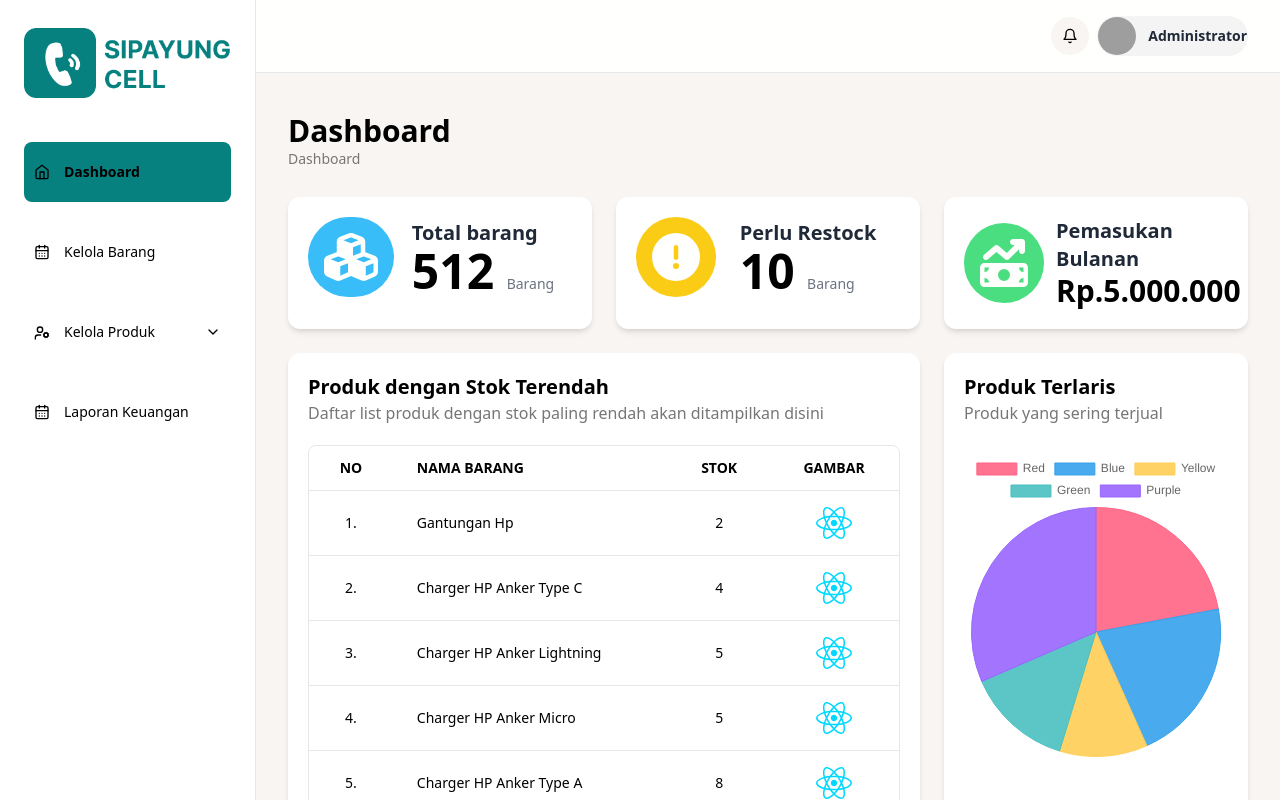
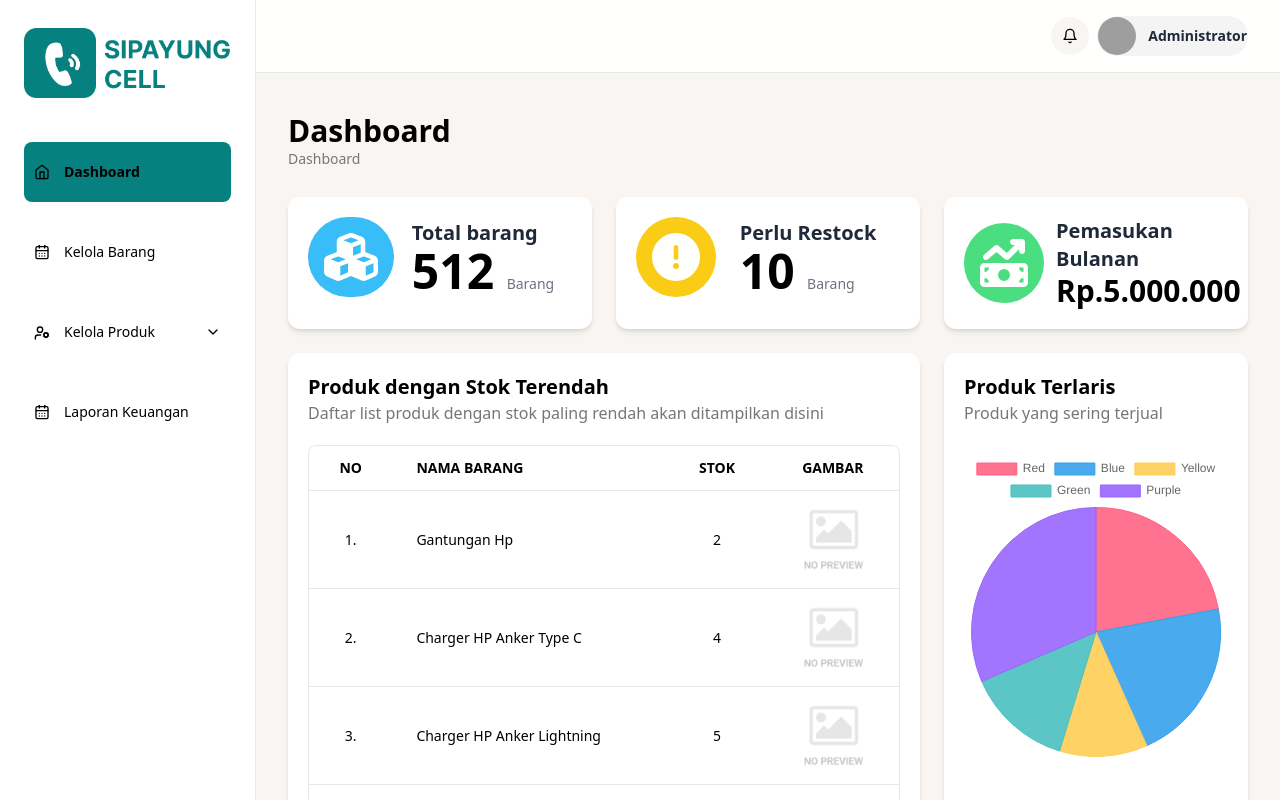
Before and after one commit to hasyim404/Inventory-Management-Sipayung-Cell, a React (Vite) app: page / in a window 1280 px wide. Shown: the top 800 px of the page. Built offline with nearby package versions, Linux system fonts and the light colour scheme; grey boxes are pictures that could not be loaded.

Commit message:
change img preview

```diff
--- a/src/pages/Dashboard/Dashboard.jsx
+++ b/src/pages/Dashboard/Dashboard.jsx
@@ -155,7 +155,11 @@ const Dashboard = () => {
                                 2
                               </td>
                               <td className="flex justify-center items-center px-6 py-4 whitespace-nowrap text-sm ">
-                                <img src="./src/assets/react.svg" alt="" />
+                                <img
+                                  className="w-16"
+                                  src="./src/assets/no-preview.png"
+                                  alt=""
+                                />
                               </td>
                             </tr>
                             <tr>
@@ -169,7 +173,11 @@ const Dashboard = () => {
                                 4
                               </td>
                               <td className="flex justify-center items-center px-6 py-4 whitespace-nowrap text-sm ">
-                                <img src="./src/assets/react.svg" alt="" />
+                                <img
+                                  className="w-16"
+                                  src="./src/assets/no-preview.png"
+                                  alt=""
+                                />
                               </td>
                             </tr>
                             <tr>
@@ -183,7 +191,11 @@ const Dashboard = () => {
                                 5
                               </td>
                               <td className="flex justify-center items-center px-6 py-4 whitespace-nowrap text-sm ">
-                                <img src="./src/assets/react.svg" alt="" />
+                                <img
+                                  className="w-16"
+                                  src="./src/assets/no-preview.png"
+                                  alt=""
+                                />
                               </td>
                             </tr>
                             <tr>
@@ -197,7 +209,11 @@ const Dashboard = () => {
                                 5
                               </td>
                               <td className="flex justify-center items-center px-6 py-4 whitespace-nowrap text-sm ">
-                                <img src="./src/assets/react.svg" alt="" />
+                                <img
+                                  className="w-16"
+                                  src="./src/assets/no-preview.png"
+                                  alt=""
+                                />
                               </td>
                             </tr>
                             <tr>
@@ -211,7 +227,11 @@ const Dashboard = () => {
                                 8
                               </td>
                               <td className="flex justify-center items-center px-6 py-4 whitespace-nowrap text-sm ">
-                                <img src="./src/assets/react.svg" alt="" />
+                                <img
+                                  className="w-16"
+                                  src="./src/assets/no-preview.png"
+                                  alt=""
+                                />
                               </td>
                             </tr>
                           </tbody>
--- a/src/pages/Kelola Barang/KelolaBarang.jsx
+++ b/src/pages/Kelola Barang/KelolaBarang.jsx
@@ -215,7 +215,11 @@ const KelolaBarang = () => {
                                   Rp. 30.000
                                 </td>
                                 <td className="flex justify-center items-center px-6 py-4 whitespace-nowrap text-sm ">
-                                  <img src="./src/assets/react.svg" alt="" />
+                                  <img
+                                    className="w-16"
+                                    src="./src/assets/no-preview.png"
+                                    alt=""
+                                  />
                                 </td>
                                 <td className="px-6 py-4 whitespace-nowrap text-center text-sm text-color-5">
                                   <div className="text-center">
@@ -258,7 +262,11 @@ const KelolaBarang = () => {
                                   Rp. 30.000
                                 </td>
                                 <td className="flex justify-center items-center px-6 py-4 whitespace-nowrap text-sm ">
-                                  <img src="./src/assets/react.svg" alt="" />
+                                  <img
+                                    className="w-16"
+                                    src="./src/assets/no-preview.png"
+                                    alt=""
+                                  />
                                 </td>
                                 <td className="px-6 py-4 whitespace-nowrap text-center text-sm text-color-5">
                                   <div className="text-center">
@@ -301,7 +309,11 @@ const KelolaBarang = () => {
                                   Rp. 30.000
                                 </td>
                                 <td className="flex justify-center items-center px-6 py-4 whitespace-nowrap text-sm ">
-                                  <img src="./src/assets/react.svg" alt="" />
+                                  <img
+                                    className="w-16"
+                                    src="./src/assets/no-preview.png"
+                                    alt=""
+                                  />
                                 </td>
                                 <td className="px-6 py-4 whitespace-nowrap text-center text-sm text-color-5">
                                   <div className="text-center">
@@ -344,7 +356,11 @@ const KelolaBarang = () => {
                                   Rp. 30.000
                                 </td>
                                 <td className="flex justify-center items-center px-6 py-4 whitespace-nowrap text-sm ">
-                                  <img src="./src/assets/react.svg" alt="" />
+                                  <img
+                                    className="w-16"
+                                    src="./src/assets/no-preview.png"
+                                    alt=""
+                                  />
                                 </td>
                                 <td className="px-6 py-4 whitespace-nowrap text-center text-sm text-color-5">
                                   <div className="text-center">
@@ -387,7 +403,11 @@ const KelolaBarang = () => {
                                   Rp. 30.000
                                 </td>
                                 <td className="flex justify-center items-center px-6 py-4 whitespace-nowrap text-sm ">
-                                  <img src="./src/assets/react.svg" alt="" />
+                                  <img
+                                    className="w-16"
+                                    src="./src/assets/no-preview.png"
+                                    alt=""
+                                  />
                                 </td>
                                 <td className="px-6 py-4 whitespace-nowrap text-center text-sm text-color-5">
                                   <div className="text-center">
@@ -430,7 +450,11 @@ const KelolaBarang = () => {
                                   Rp. 30.000
                                 </td>
                                 <td className="flex justify-center items-center px-6 py-4 whitespace-nowrap text-sm ">
-                                  <img src="./src/assets/react.svg" alt="" />
+                                  <img
+                                    className="w-16"
+                                    src="./src/assets/no-preview.png"
+                                    alt=""
+                                  />
                                 </td>
                                 <td className="px-6 py-4 whitespace-nowrap text-center text-sm text-color-5">
                                   <div className="text-center">
--- a/src/pages/Kelola Produk/MerkProduk.jsx
+++ b/src/pages/Kelola Produk/MerkProduk.jsx
@@ -115,7 +115,11 @@ const MerkProduk = () => {
                                 ANKER
                               </td>
                               <td className="flex justify-center items-center px-6 py-4 whitespace-nowrap text-sm ">
-                                <img src="../src/assets/react.svg" alt="" />
+                                <img
+                                  className="w-16"
+                                  src="../src/assets/no-preview.png"
+                                  alt=""
+                                />
                               </td>
                               <td className="px-6 py-4 whitespace-nowrap text-center text-sm text-color-5">
                                 <div className="text-center">
@@ -143,7 +147,11 @@ const MerkProduk = () => {
                                 Xiaomi
                               </td>
                               <td className="flex justify-center items-center px-6 py-4 whitespace-nowrap text-sm ">
-                                <img src="../src/assets/react.svg" alt="" />
+                                <img
+                                  className="w-16"
+                                  src="../src/assets/no-preview.png"
+                                  alt=""
+                                />
                               </td>
                               <td className="px-6 py-4 whitespace-nowrap text-center text-sm text-color-5">
                                 <div className="text-center">
@@ -171,7 +179,11 @@ const MerkProduk = () => {
                                 Robot
                               </td>
                               <td className="flex justify-center items-center px-6 py-4 whitespace-nowrap text-sm ">
-                                <img src="../src/assets/react.svg" alt="" />
+                                <img
+                                  className="w-16"
+                                  src="../src/assets/no-preview.png"
+                                  alt=""
+                                />
                               </td>
                               <td className="px-6 py-4 whitespace-nowrap text-center text-sm text-color-5">
                                 <div className="text-center">
@@ -199,7 +211,11 @@ const MerkProduk = () => {
                                 Simpati
                               </td>
                               <td className="flex justify-center items-center px-6 py-4 whitespace-nowrap text-sm ">
-                                <img src="../src/assets/react.svg" alt="" />
+                                <img
+                                  className="w-16"
+                                  src="../src/assets/no-preview.png"
+                                  alt=""
+                                />
                               </td>
                               <td className="px-6 py-4 whitespace-nowrap text-center text-sm text-color-5">
                                 <div className="text-center">
@@ -227,7 +243,11 @@ const MerkProduk = () => {
                                 Indosat
                               </td>
                               <td className="flex justify-center items-center px-6 py-4 whitespace-nowrap text-sm ">
-                                <img src="../src/assets/react.svg" alt="" />
+                                <img
+                                  className="w-16"
+                                  src="../src/assets/no-preview.png"
+                                  alt=""
+                                />
                               </td>
                               <td className="px-6 py-4 whitespace-nowrap text-center text-sm text-color-5">
                                 <div className="text-center">
@@ -255,7 +275,11 @@ const MerkProduk = () => {
                                 Lainnya
                               </td>
                               <td className="flex justify-center items-center px-6 py-4 whitespace-nowrap text-sm ">
-                                <img src="../src/assets/react.svg" alt="" />
+                                <img
+                                  className="w-16"
+                                  src="../src/assets/no-preview.png"
+                                  alt=""
+                                />
                               </td>
                               <td className="px-6 py-4 whitespace-nowrap text-center text-sm text-color-5">
                                 <div className="text-center">
```
Also changed, not shown: src/assets/no-preview.png (added).
